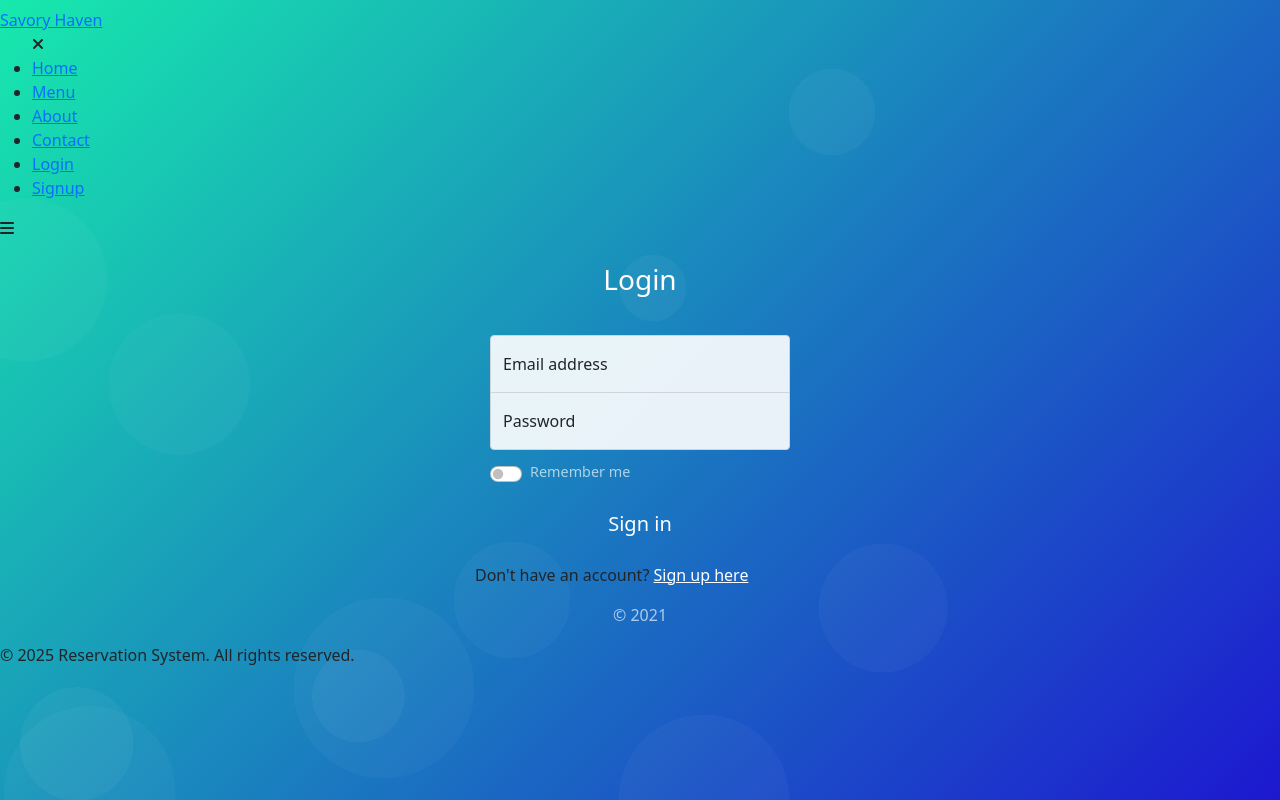
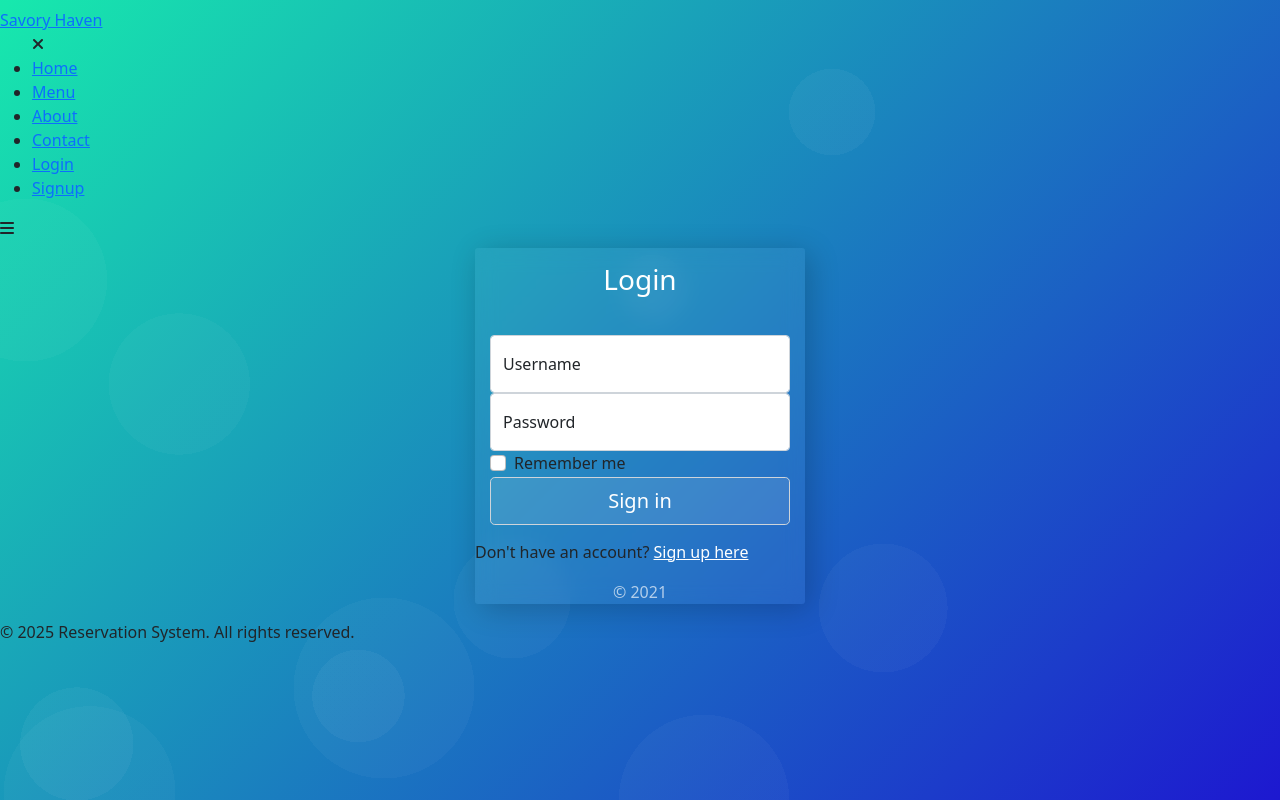
Before and after one commit to PaulD95-git/reservation, a Django app: page /login/ in a window 1280 px wide. Run offline with Django 4.2, Linux system fonts and the light colour scheme; some libraries are stand-ins or nearby versions.

Commit message:
login html updated

```diff
--- a/my_project/settings.py
+++ b/my_project/settings.py
@@ -128,7 +128,7 @@ DEFAULT_AUTO_FIELD = 'django.db.models.BigAutoField'
 
 # Redirect URLs after logout and login
 LOGOUT_REDIRECT_URL = '/'  # Where to redirect after logout
-LOGIN_REDIRECT_URL = 'book_table'  # Where to redirect after login
+LOGIN_REDIRECT_URL = 'home'  # Where to redirect after login
 
 # The base directory of your project (redefined for convenience)
 BASE_DIR = Path(__file__).resolve().parent.parent
--- a/restaurant/templates/login.html
+++ b/restaurant/templates/login.html
@@ -7,145 +7,99 @@
 
     <!-- Custom Styles (Glassmorphism and other styles) -->
     <style>
-    @mixin glassmorphism() {
-     background: rgba(255,255,255,0.05);
-    backdrop-filter: blur(10px);
-    border-top: 1px solid rgba(255,255,255,0.2);
-    border-left: 1px solid rgba(255,255,255,0.2);
-    box-shadow: 5px 5px 30px rgba(0,0,0,0.2);
-}
-
-
         .bg {
-  position:absolute;
-  z-index:-1;
-  top:0;
-  right:0;
-  bottom:0;
-  left:0;
-
-background-image: radial-gradient(circle at 30% 86%, rgba(255,255,255,0.03) 0%, rgba(255,255,255,0.03) 8%,transparent 8%, transparent 92%),radial-gradient(circle at 55% 100%, rgba(255,255,255,0.03) 0%, rgba(255,255,255,0.03) 8%,transparent 8%, transparent 92%),radial-gradient(circle at 40% 75%, rgba(255,255,255,0.03) 0%, rgba(255,255,255,0.03) 6%,transparent 6%, transparent 94%),radial-gradient(circle at 7% 99%, rgba(255,255,255,0.03) 0%, rgba(255,255,255,0.03) 6%,transparent 6%, transparent 94%),radial-gradient(circle at 69% 76%, rgba(255,255,255,0.03) 0%, rgba(255,255,255,0.03) 6%,transparent 6%, transparent 94%),radial-gradient(circle at 2% 35%, rgba(255,255,255,0.03) 0%, rgba(255,255,255,0.03) 6%,transparent 6%, transparent 94%),radial-gradient(circle at 14% 48%, rgba(255,255,255,0.03) 0%, rgba(255,255,255,0.03) 6%,transparent 6%, transparent 94%),radial-gradient(circle at 28% 87%, rgba(255,255,255,0.04) 0%, rgba(255,255,255,0.04) 4%,transparent 4%, transparent 96%),radial-gradient(circle at 65% 14%, rgba(255,255,255,0.04) 0%, rgba(255,255,255,0.04) 4%,transparent 4%, transparent 96%),radial-gradient(circle at 51% 36%, rgba(255,255,255,0.04) 0%, rgba(255,255,255,0.04) 4%,transparent 4%, transparent 96%),radial-gradient(circle at 6% 93%, rgba(255,255,255,0.04) 0%, rgba(255,255,255,0.04) 4%,transparent 4%, transparent 96%),linear-gradient(135deg, rgb(23, 233, 173),rgb(29, 24, 208));
+            position: absolute;
+            z-index: -1;
+            top: 0;
+            right: 0;
+            bottom: 0;
+            left: 0;
+            background-image: radial-gradient(circle at 30% 86%, rgba(255,255,255,0.03) 0%, rgba(255,255,255,0.03) 8%, transparent 8%, transparent 92%),
+                              radial-gradient(circle at 55% 100%, rgba(255,255,255,0.03) 0%, rgba(255,255,255,0.03) 8%, transparent 8%, transparent 92%),
+                              radial-gradient(circle at 40% 75%, rgba(255,255,255,0.03) 0%, rgba(255,255,255,0.03) 6%, transparent 6%, transparent 94%),
+                              radial-gradient(circle at 7% 99%, rgba(255,255,255,0.03) 0%, rgba(255,255,255,0.03) 6%, transparent 6%, transparent 94%),
+                              radial-gradient(circle at 69% 76%, rgba(255,255,255,0.03) 0%, rgba(255,255,255,0.03) 6%, transparent 6%, transparent 94%),
+                              radial-gradient(circle at 2% 35%, rgba(255,255,255,0.03) 0%, rgba(255,255,255,0.03) 6%, transparent 6%, transparent 94%),
+                              radial-gradient(circle at 14% 48%, rgba(255,255,255,0.03) 0%, rgba(255,255,255,0.03) 6%, transparent 6%, transparent 94%),
+                              radial-gradient(circle at 28% 87%, rgba(255,255,255,0.04) 0%, rgba(255,255,255,0.04) 4%, transparent 4%, transparent 96%),
+                              radial-gradient(circle at 65% 14%, rgba(255,255,255,0.04) 0%, rgba(255,255,255,0.04) 4%, transparent 4%, transparent 96%),
+                              radial-gradient(circle at 51% 36%, rgba(255,255,255,0.04) 0%, rgba(255,255,255,0.04) 4%, transparent 4%, transparent 96%),
+                              radial-gradient(circle at 6% 93%, rgba(255,255,255,0.04) 0%, rgba(255,255,255,0.04) 4%, transparent 4%, transparent 96%),
+                              linear-gradient(135deg, rgb(23, 233, 173), rgb(29, 24, 208));
         }
 
         .form-signin {
             width: 100%;
             max-width: 330px;
             margin: auto;
+            background: rgba(255, 255, 255, 0.05);
+            backdrop-filter: blur(10px);
+            border-radius: 3px;
+            box-shadow: 5px 5px 30px rgba(0, 0, 0, 0.2);
+        }
 
-  @include glassmorphism();
-  border-radius: 3px;
-
-  h1 {
-    @include glassmorphism();
+        .form-signin h1 {
             margin-top: 0px;
             border-top-left-radius: 3px;
             border-top-right-radius: 3px;
-    color:#fff;
-    padding:15px;
-    text-align:center;
+            color: #fff;
+            padding: 15px;
+            text-align: center;
         }
 
-  form {
-    padding:15px;
-
-    .btn {
-      @include glassmorphism;
-      color:#fff;
-
-      &:hover, &:focus {
-        background: rgba(255,255,255,0.1);
-        box-shadow:none;
-      }
+        .form-signin form {
+            padding: 15px;
         }
 
-    .form-control:focus {
-      border-color:#ced4da;
-      box-shadow: 5px 5px 30px rgba(0,0,0,0.2);
-    }
+        .form-signin .btn {
+            background: rgba(255, 255, 255, 0.1);
+            border-color: #ced4da;
+            color: #fff;
+            box-shadow: none;
         }
 
-   .copyright {
-     text-align:center;
-      color:rgba(255,255,255,0.65);
-    }
-
-  .form-control {
-    background:rgba(255,255,255,0.9);
-  }
-
-  .form-check {
-    display:flex;
-    align-items:center;
-     color:rgba(255,255,255,0.65);
-    label {
-      font-size:0.9em;
-    }
-
-    input {
-      margin-right:0.5em;
-
-      &:checked {
-        background-color:#9ce060;
-        border-color: #81c63f;
-      }
-    }
-  }
-
-	.form-floating {
-		&:focus-within {
-			z-index: 2;
-		}
-	}
-
-	input[type="email"] {
-		margin-bottom: -1px;
-		border-bottom-right-radius: 0;
-		border-bottom-left-radius: 0;
-	}
-	input[type="password"] {
-		margin-bottom: 10px;
-		border-top-left-radius: 0;
-		border-top-right-radius: 0;
-	}
+        .form-signin .form-control:focus {
+            border-color: #ced4da;
+            box-shadow: 5px 5px 30px rgba(0, 0, 0, 0.2);
         }
 
         .signuphere {
             color: white;
         }
+
+        .copyright {
+            text-align: center;
+            color: rgba(255, 255, 255, 0.65);
+        }
     </style>
 
-<div class="bg">
+    <div class="bg"></div>
 
+    <main class="form-signin">
+        <h1 class="h3">Login</h1>
 
+        <form method="post" action="{% url 'login' %}">
+            {% csrf_token %}
+            <div class="form-floating">
+                <input type="text" class="form-control" id="floatingInput" placeholder="name@example.com" name="username" required>
+                <label for="floatingInput">Username</label>
             </div>
 
-  <main class="form-signin">
-
-      <h1 class="h3">Login</h1>
-
-    <form action="">
-
-
             <div class="form-floating">
-        <input type="email" class="form-control" id="floatingInput" placeholder="name@example.com" required>
-        <label for="floatingInput">Email address</label>
-      </div>
-      <div class="form-floating">
-        <input type="password" class="form-control" id="floatingPassword" placeholder="Password" required>
+                <input type="password" class="form-control" id="floatingPassword" placeholder="Password" name="password" required>
                 <label for="floatingPassword">Password</label>
             </div>
 
-      <div class="checkbox mb-3">
-        <div class="form-check form-switch">
+            <div class="form-check">
                 <input class="form-check-input" type="checkbox" value="1" name="remember_me" id="rememberMeSwitch">
-  <label class="form-check-label" for="rememberMeSwitch"> Remember me</label>
+                <label class="form-check-label" for="rememberMeSwitch">Remember me</label>
             </div>
 
-      </div>
             <button class="w-100 btn btn-lg" type="submit">Sign in</button>
         </form>
-          <!-- Copyright Notice -->
-        <p>Don't have an account? <a class="signuphere"  href="{% url 'signup' %}">Sign up here</a></p>
+
+        <p>Don't have an account? <a class="signuphere" href="{% url 'signup' %}">Sign up here</a></p>
+
         <p class="copyright">&copy; 2021</p>
     </main>
 {% endblock %}
```
Lines whose indentation alone changed are shown as unchanged.
